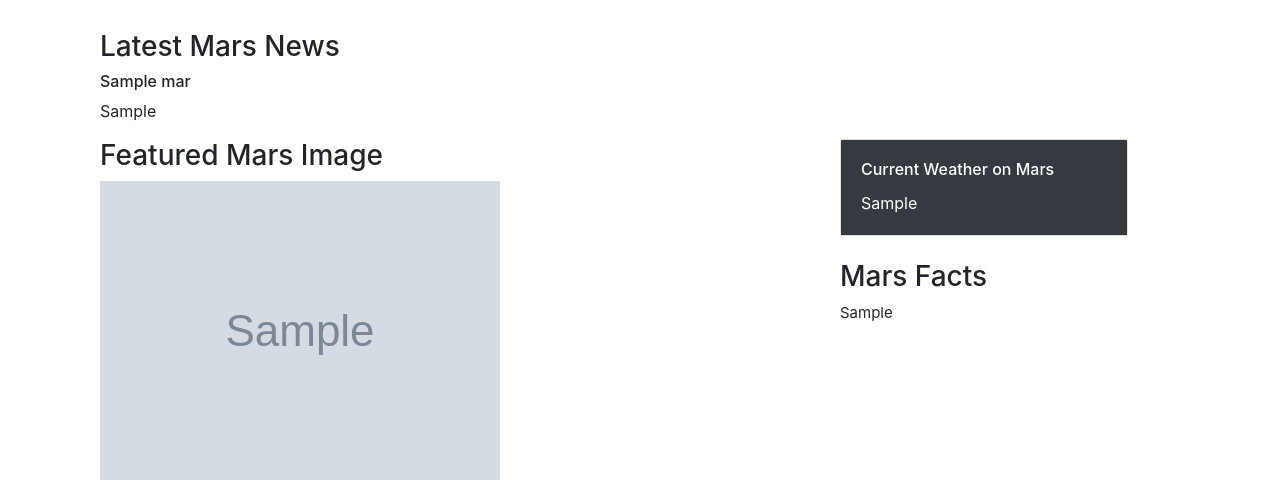
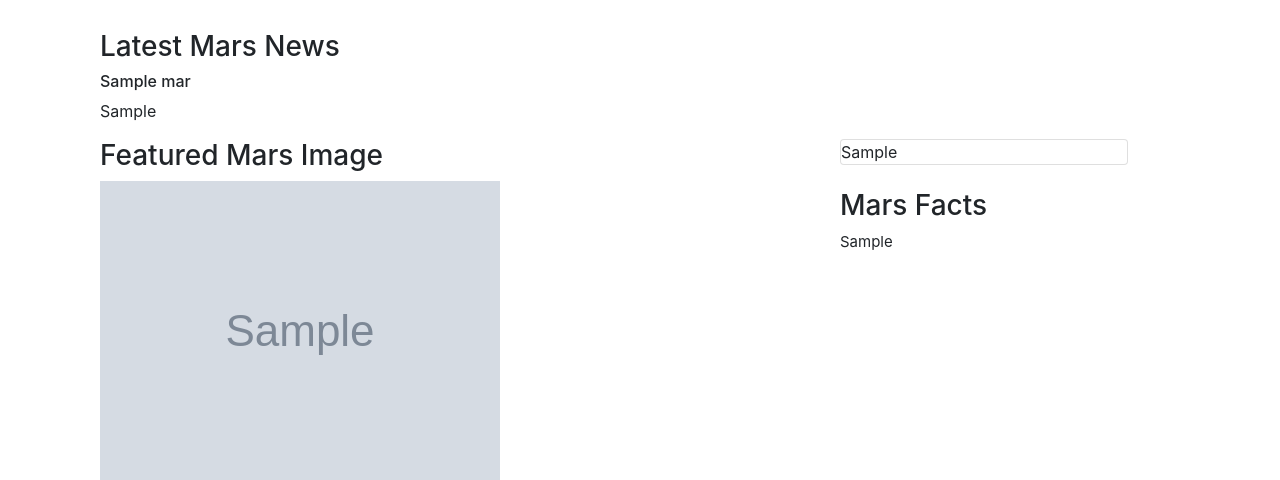
Before and after one commit to hema2575/web-scraping-challenge, a Flask app: page / in a window 1280 px wide. Shown: the part 301-781 px from the top of the page. Run offline with Flask 2, Linux system fonts and the light colour scheme; grey boxes marked "Sample" are stand-in pictures; a database or web service that is not in the repository returns one stand-in record (values such as "Sample title"); some libraries are stand-ins or nearby versions.

Commit message:
updated index.html

```diff
--- a/Mission_to_Mars/templates/index.html
+++ b/Mission_to_Mars/templates/index.html
@@ -41,11 +41,11 @@
                 <!-- Weather Card -->
                 <div class="col-lg-4 col-md-4 col-sm-12">
 
-                    <div class="card" style="width: 18rem;">
-                        <div class="card-body text-white bg-dark">
-                            <h6 class="card-title">Current Weather on Mars</h6>
-                            <p class="card-text">{{ mars_data.Mars_Weather_Data }}</p>
-                        </div>
+                     <div class="card" style="width: 18rem;">
+                        <!-- <div class="card-body text-white bg-dark"> -->
+                             <!-- <h6 class="card-title">Current Weather on Mars</h6>  -->
+                             <p class="card-text">{{ mars_data.Mars_Weather_Data }}</p>
+                        <!-- </div> -->
 
                     </div>
 
```
Also changed, not shown: Mission_to_Mars/screenshot-Mission-to-Mars.png, 1 other file.
